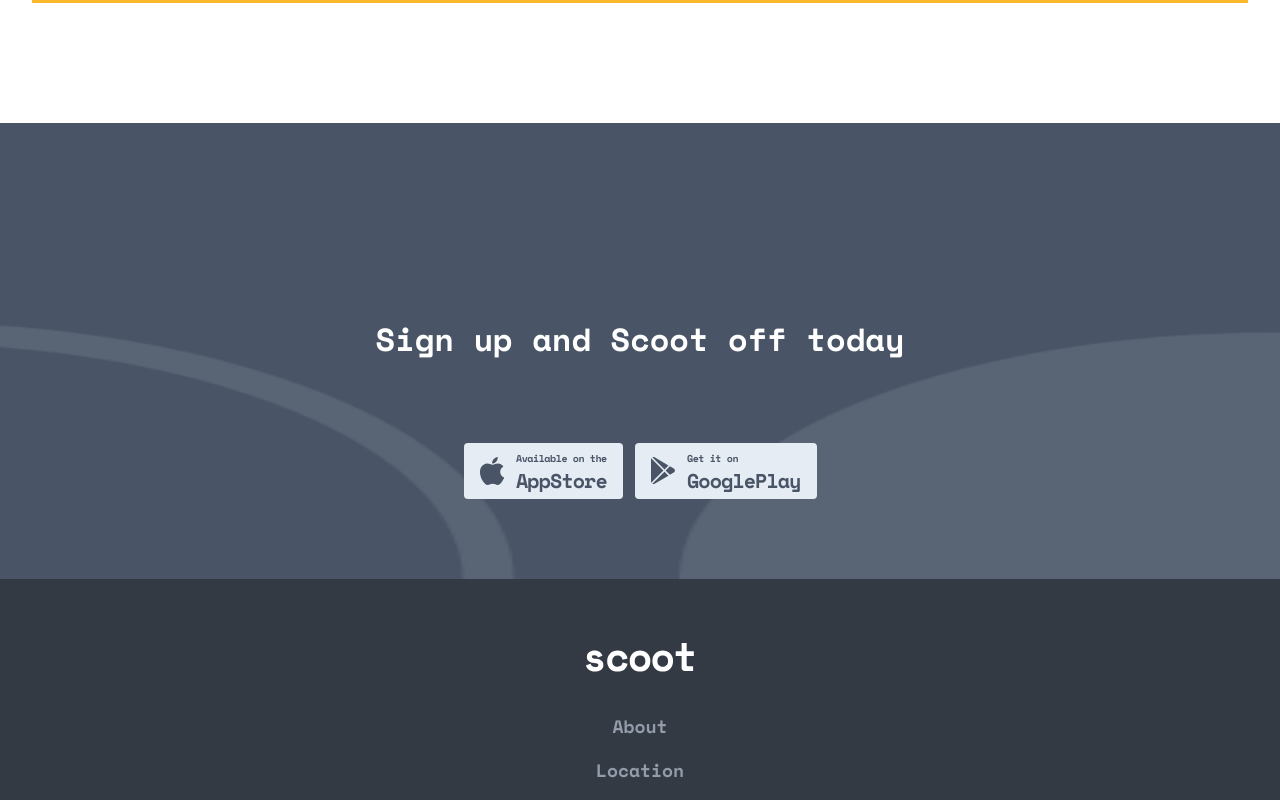
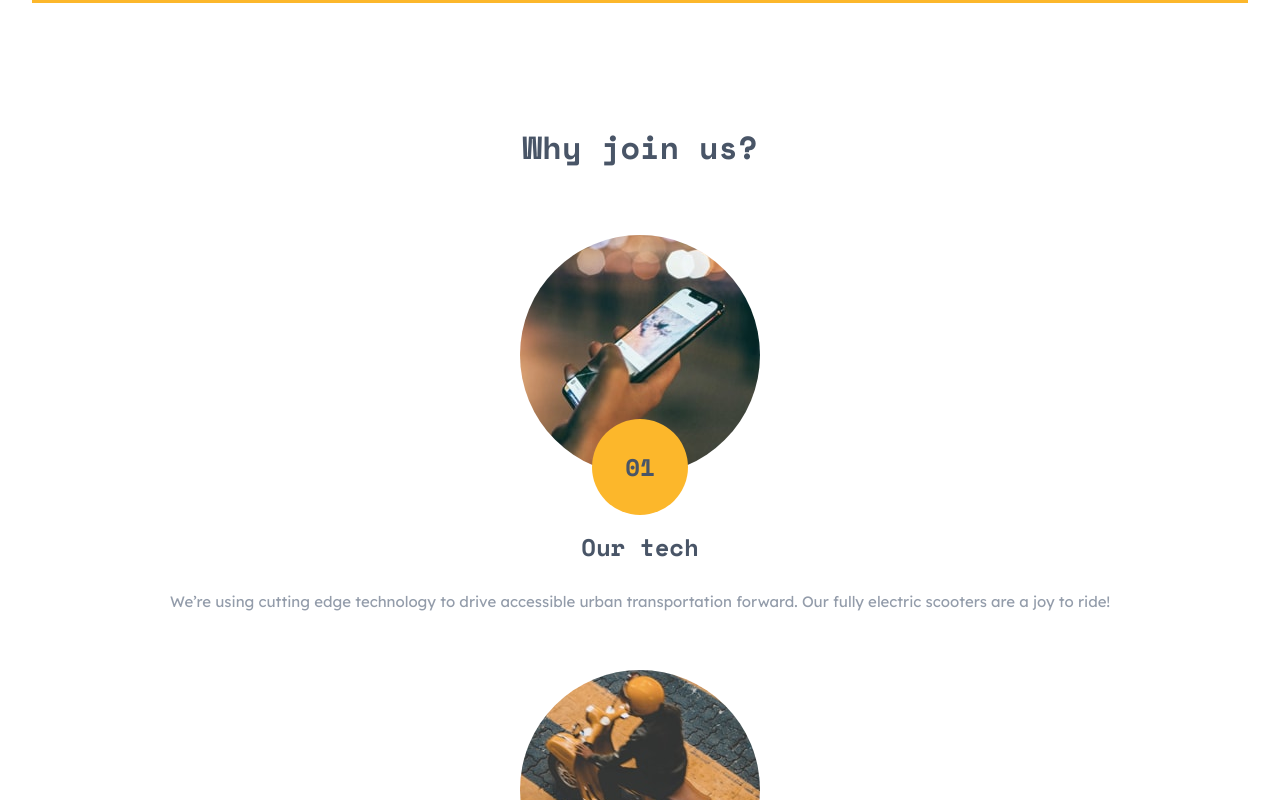
Before and after one commit to nikanoza/scoot-app, a React (Vite) app: page /careers in a window 1280 px wide. Shown: the part 1020-1820 px from the top of the page. Built offline with nearby package versions, Linux system fonts and the light colour scheme.

Commit message:
feat: add cards section

```diff
--- a/src/views/Careers/Careers.tsx
+++ b/src/views/Careers/Careers.tsx
@@ -1,5 +1,5 @@
 import { JoinUs } from "../../assets";
-import { Info } from "../../components";
+import { Cards, Info } from "../../components";
 import { LeftDownwardArrow } from "../../svg";
 
 const Careers = () => {
@@ -21,6 +21,10 @@ const Careers = () => {
           button="Say Hello"
         />
       </div>
+      <h2 className="mono font-bold text-semi-gray text-[32px] text-center mt-[120px]">
+        Why join us?
+      </h2>
+      <Cards />
     </div>
   );
 };
```
